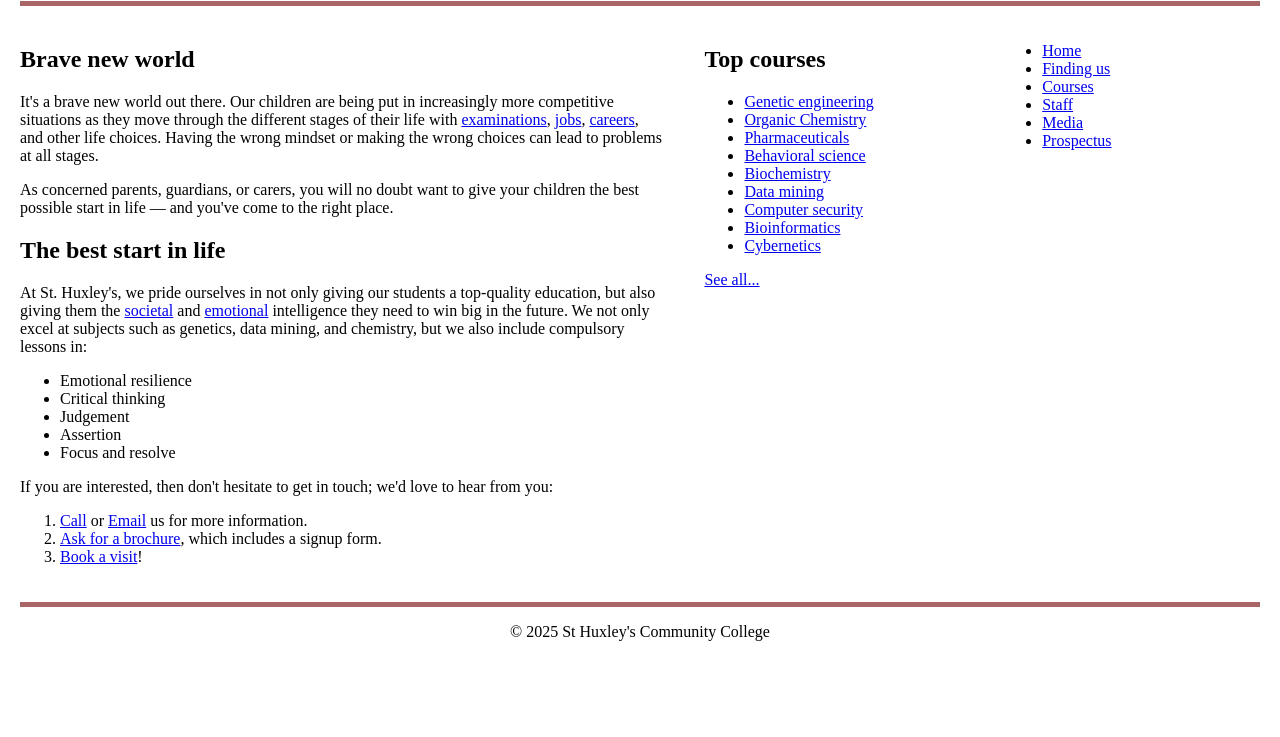
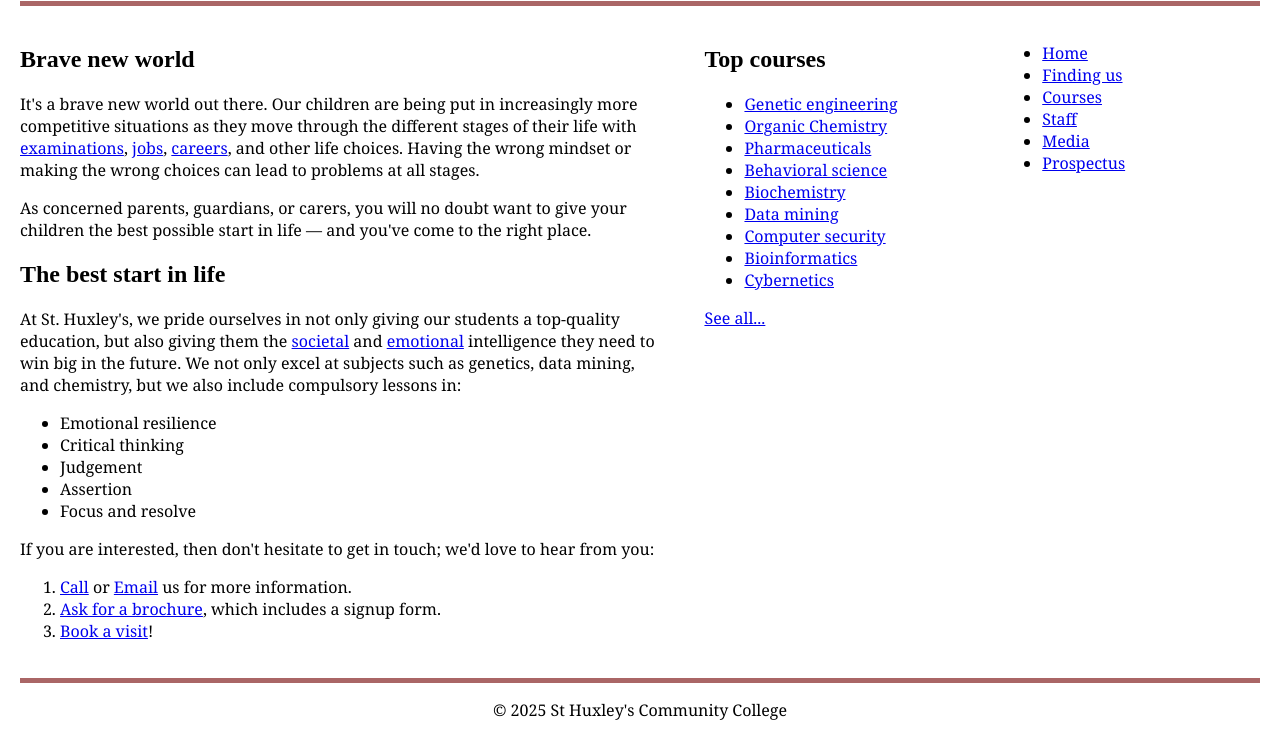
Before and after one commit to rikumagar/Assignmen3_Part2, a plain HTML site: page index.html in a window 1280 px wide. Shown: the part 79-816 px from the top of the page. Drawn offline with Linux system fonts and the light colour scheme.

Commit message:
Third commit- This is the third commit with added fonts to body text and headings for a clean, professional look

```diff
--- a/style.css
+++ b/style.css
@@ -3,6 +3,7 @@ Student ID: 100973032
 Date: 2025-10-15
 Purpose: This code creates a clean, readable homepage for a community college, styling text, links, lists,
          and navigation so the page looks organized and professional. */
+/* General setup: box-sizing and body width constraints */
 /* General setup: box-sizing and body width constraints */
 * {
   box-sizing: border-box;
@@ -13,6 +14,9 @@ body {
   padding: 0 20px;
   min-width: 980px;
   max-width: 1400px;
+
+  /* Font for body text */
+  font-family: Georgia, serif;
 }
 
 /* Layout: main grid with 3 columns and gap */
@@ -37,10 +41,7 @@ footer p {
   text-align: center;
 }
 
-/* TODO: Apply fonts to headings and body */
-
-/* TODO: Add text styling, line-height, letter-spacing, text-indent */
-
-/* TODO: Style links including hover/focus and external icon */
-
-/* TODO: Style lists and navigation menu */
+/* Fonts for headings */
+h1, h2, h3, h4, h5, h6 {
+  font-family: 'Roboto Slab', serif;
+}
```
